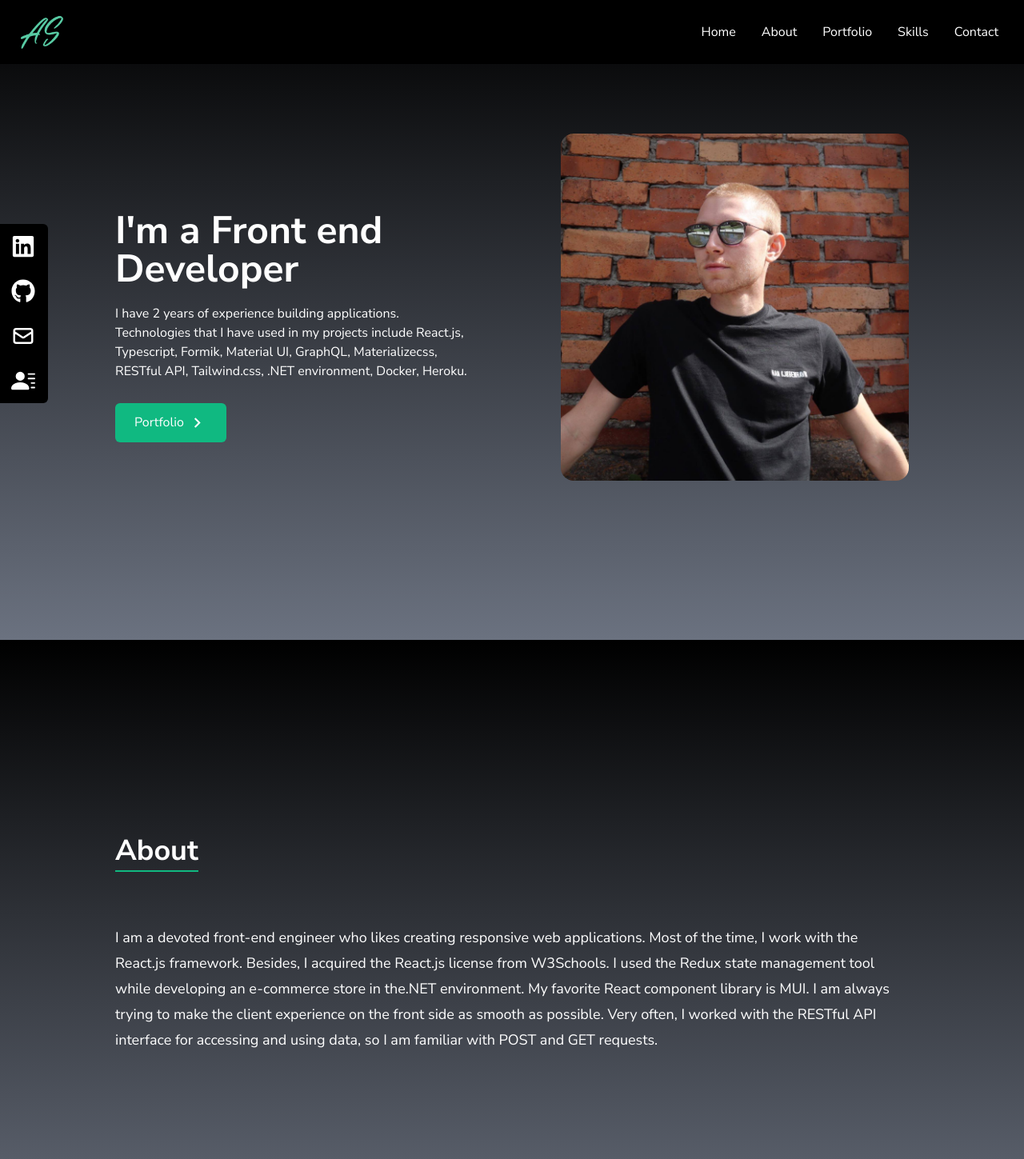
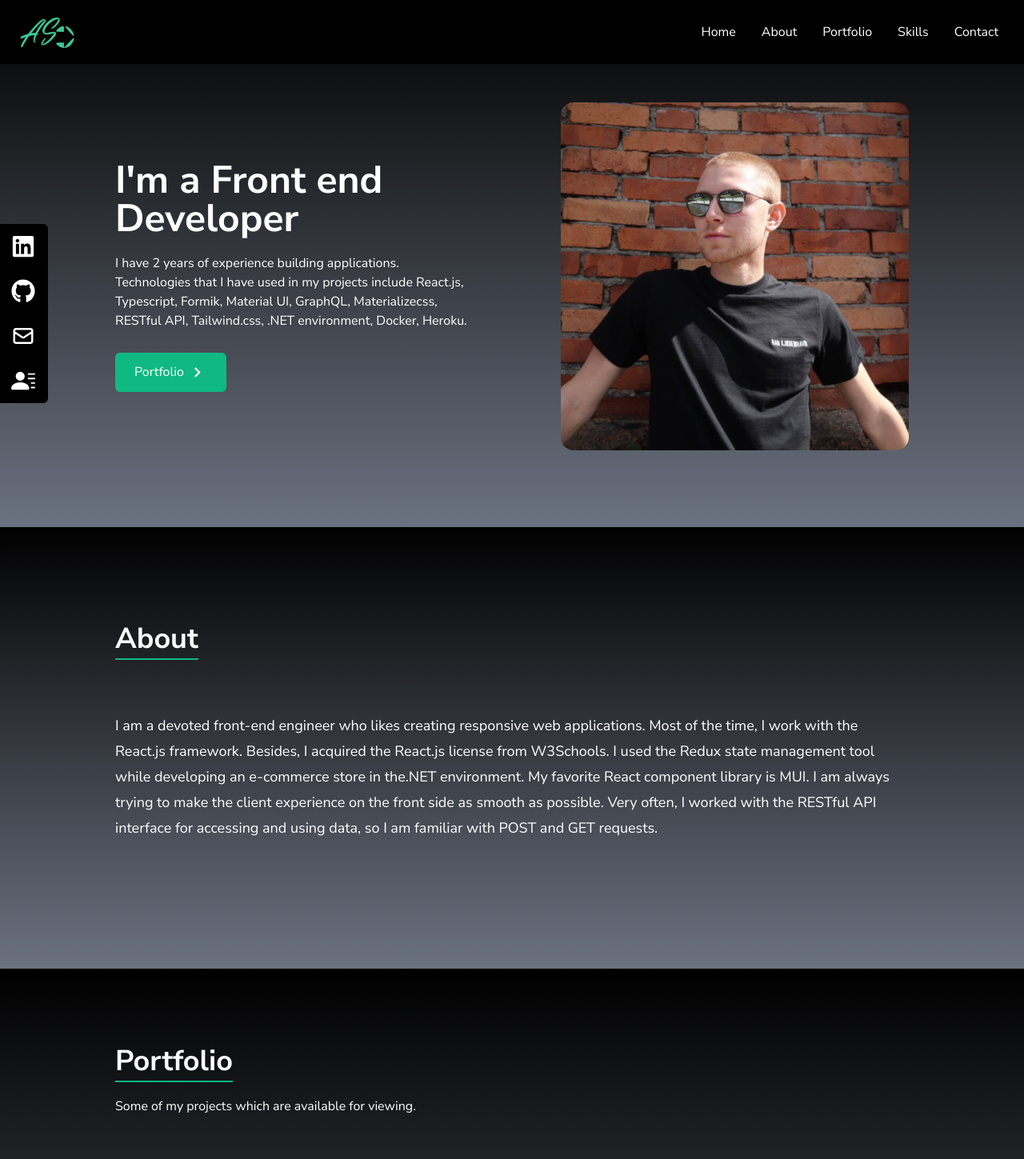
Before and after one commit to ampodo/portfolio-tailwind, a React (Create React App) app: page / in a window 1280 px wide. Shown: the top 1449 px of the page at 80% size. Built offline with nearby package versions, Linux system fonts and the light colour scheme.

Commit message:
logo added

```diff
--- a/src/components/About.jsx
+++ b/src/components/About.jsx
@@ -4,7 +4,7 @@ const About = () => {
   return (
     <div
       name="about"
-      className="w-full h-screen bg-gradient-to-b from-black to-gray-500 text-white"
+      className="w-full py-36 bg-gradient-to-b from-black to-gray-500 text-white"
     >
       <div className="max-w-screen-lg p-4 mx-auto flex flex-col justify-center w-full h-full">
         <div className="pb-8 mt-[-40px]">
--- a/src/components/Contact.jsx
+++ b/src/components/Contact.jsx
@@ -4,14 +4,14 @@ const Contact = () => {
   return (
     <div
       name="contact"
-      className="w-full h-screen bg-gradient-to-b from-black to-gray-500  p-4 text-white"
+      className="w-full bg-gradient-to-b from-black to-gray-500  p-4 text-white"
     >
       <div className="flex flex-col p-4 justify-center max-w-screen-lg mx-auto h-full">
         <div className="pb-8 mt-16">
           <p className="text-4xl font-bold inline border-b-2 border-emerald-500">
             Contact
           </p>
-          <p className="py-6">Submit the form and I will receive your email.</p>
+          <p className="py-6">Submit the form and I will receive your&nbsp;email.</p>
         </div>
 
         <div className=" flex justify-center items-center">
@@ -25,18 +25,19 @@ const Contact = () => {
               name="name"
               placeholder="Enter your name"
               className="p-2 bg-transparent border-2 rounded-md text-white focus:outline-none"
-            />
+              required />
             <input
               type="text"
               name="email"
               placeholder="Enter your email"
               className="my-4 p-2 bg-transparent border-2 rounded-md text-white focus:outline-none"
-            />
+              required  />
             <textarea
               name="message"
               placeholder="Enter your message"
               rows="10"
               className="p-2 bg-transparent border-2 rounded-md text-white focus:outline-none"
+              required
             ></textarea>
 
             <button className="text-white bg-emerald-500  px-6 py-3 my-8 mx-auto flex items-center rounded-md hover:scale-110 duration-300">
--- a/src/components/Home.jsx
+++ b/src/components/Home.jsx
@@ -7,18 +7,18 @@ const Home = () => {
   return (
     <div
       name="home"
-      className="h-screen w-full bg-gradient-to-b from-black to-gray-500"
+      className=" w-full bg-gradient-to-b from-black to-gray-500"
     >
-      <div className="max-w-screen-lg mx-auto flex flex-col items-center justify-center h-full px-4 md:flex-row">
-        <div className="flex flex-col justify-center h-full">
-          <h3 className="text-4xl sm:text-5xl font-bold text-white mt-6">
+      <div className="max-w-screen-lg mx-auto flex flex-col items-center justify-center h-full px-4 py-24 md:flex-row">
+        <div className="flex flex-col justify-center h-full mt-4">
+          <h3 className="text-4xl sm:text-5xl font-bold text-white mt-6 ">
             I'm a Front end Developer
           </h3>
           <p className="text-white py-5 max-w-md">
             I have 2 years of experience building applications. Technologies
             that I have used in my projects include React.js, Typescript,
             Formik, Material UI, GraphQL, Materializecss, RESTful API,
-            Tailwind.css, .NET environment, Docker, Heroku.
+            Tailwind.css, .NET environment, Docker,&nbsp;Heroku.
           </p>
           <div>
             <Link
@@ -39,7 +39,7 @@ const Home = () => {
           <img
             src={HeroImage}
             alt="my profile"
-            className="rounded-2xl mx-auto w-2/3 md:w-full mb-8"
+            className="rounded-2xl mx-auto w-2/3 md:w-full mt-8"
           />
         </div>
       </div>
--- a/src/components/NavBar.jsx
+++ b/src/components/NavBar.jsx
@@ -31,7 +31,7 @@ const NavBar = () => {
   return (
     <div className="flex justify-between items-center w-full h-20 px-4 text-white bg-black fixed">
       <div>
-      <img className="ml-2 h-12" alt="" src={process.env.PUBLIC_URL + '/icons/a-logo.png'}/>
+      <img className="ml-2 h-12" alt="" src={process.env.PUBLIC_URL + '/icons/iconic.png'}/>
       </div>
 
       <ul className="hidden md:flex">
@@ -55,7 +55,7 @@ const NavBar = () => {
       </div>
 
       {nav && (
-        <ul className="flex flex-col justify-center items-center absolute top-0 left-0 w-full h-screen bg-gradient-to-b from-gray-500 to-gray-800 text-white">
+        <ul className="flex flex-col justify-center items-center absolute top-0 left-0 w-full h-screen bg-gradient-to-b from-black to-gray-500  text-white">
           {links.map(({ id, link }) => (
             <li
               key={id}
--- a/src/components/Portfolio.jsx
+++ b/src/components/Portfolio.jsx
@@ -38,20 +38,21 @@ const Portfolio = () => {
       src: movies,
       href: "https://github.com/ampodo/movies",
     },
+
   ];
 
   return (
     <div
       name="portfolio"
-      className="bg-gradient-to-b from-black to-gray-500 text-white w-full md:h-screen"
+      className="bg-gradient-to-b from-black to-gray-500 text-white w-full "
     >
       <div className="max-w-screen-lg p-4 mx-auto flex flex-col justify-center w-full h-full">
-        <div className="pb-8 mt-16">
-          <p className="text-4xl font-bold inline border-b-2 border-emerald-500">
+        <div className="pb-8 mt-20">
+          <p className="text-4xl font-bold inline border-b-2 border-emerald-500 ">
             Portfolio
           </p>
           <p className="py-6">
-            Some of my projects which are available for viewing.
+            Some of my projects which are available for&nbsp;viewing.
           </p>
         </div>
 
@@ -64,7 +65,7 @@ const Portfolio = () => {
               <img
                 src={src}
                 alt=""
-                className="rounded-md duration-200 hover:scale-105"
+                className="rounded-md "
               />
 
               <div className="flex items-center justify-center">
--- a/src/components/Skills.jsx
+++ b/src/components/Skills.jsx
@@ -64,10 +64,10 @@ const Skills = () => {
   return (
     <div
       name="skills"
-      className="bg-gradient-to-b from-black to-gray-500 w-full h-screen"
+      className="bg-gradient-to-b from-black to-gray-500 w-full "
     >
       <div className="max-w-screen-lg mx-auto p-4 flex flex-col justify-center w-full h-full text-white">
-        <div className="mt-16">
+        <div className="mt-20">
           <p className="text-4xl font-bold inline border-b-2 border-emerald-500">
             Experience
           </p>
```
Also changed, not shown: public/icons/another.png (added), public/icons/iconic.png (added).
